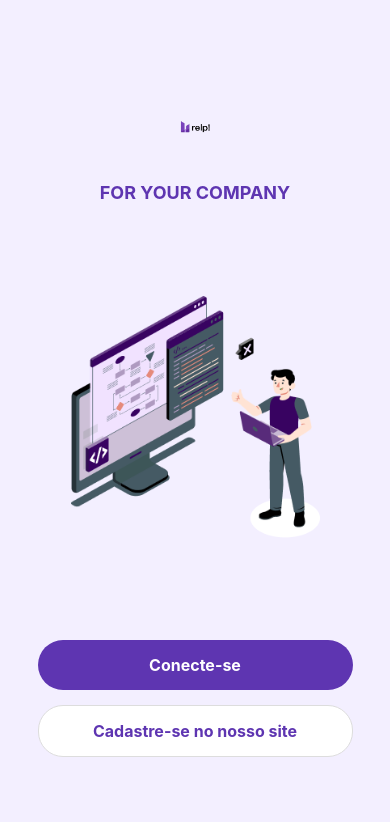
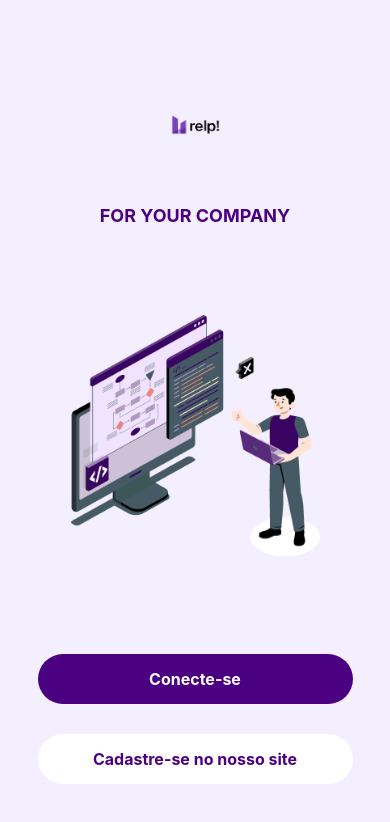
Before and after one commit to TccStreamLine/relp_app, a React Native app: screen /SignIn in a window 390 px wide. Shown: the top 822 px of the page. Built offline with nearby package versions, Linux system fonts and the light colour scheme.

Commit message:
Commit inicial: Estrutura do app, telas de splash, login e home

```diff
--- a/App.tsx
+++ b/App.tsx
@@ -2,20 +2,26 @@ import React from 'react';
 import { NavigationContainer } from '@react-navigation/native';
 import { createNativeStackNavigator } from '@react-navigation/native-stack';
 
-// Importando todas as telas
+
 import Splash from './src/pages/splash';
 import Login from './src/pages/login';
 import SignIn from './src/pages/signIn';
+import Home from './src/pages/home';
 
 const Stack = createNativeStackNavigator();
 
 export default function App() {
   return (
     <NavigationContainer>
-      <Stack.Navigator initialRouteName="Splash" screenOptions={{ headerShown: false }}>
+      <Stack.Navigator
+        initialRouteName="Splash"
+        screenOptions={{ headerShown: false }}
+      >
+        {/* Stack.Screen */}
         <Stack.Screen name="Splash" component={Splash} />
         <Stack.Screen name="Login" component={Login} />
         <Stack.Screen name="SignIn" component={SignIn} />
+        <Stack.Screen name="Home" component={Home} />
       </Stack.Navigator>
     </NavigationContainer>
   );
--- /dev/null
+++ b/src/pages/home/index.tsx
@@ -0,0 +1,19 @@
+import React from 'react';
+import { View, Text, TouchableOpacity } from 'react-native';
+import { style } from './style';
+
+export default function Home({ navigation }: { navigation: any }) {
+    return (
+        <View style={style.container}>
+            <Text style={style.title}>Olá Usuario!</Text>
+            <Text style={style.subtitle}>Conexão com o banco de dados foi um sucesso!</Text>
+
+            <TouchableOpacity
+                style={style.button}
+                onPress={() => navigation.replace('Login')}
+            >
+                <Text style={style.buttonText}>Sair (Voltar para Login)</Text>
+            </TouchableOpacity>
+        </View>
+    );
+}
--- /dev/null
+++ b/src/pages/home/style.ts
@@ -0,0 +1,35 @@
+import { StyleSheet } from 'react-native';
+
+export const style = StyleSheet.create({
+    container: {
+        flex: 1,
+        backgroundColor: '#F3EFFF',
+        alignItems: 'center',
+        justifyContent: 'center',
+        padding: 20,
+    },
+    title: {
+        fontSize: 32,
+        fontWeight: 'bold',
+        color: '#4B0082',
+        marginBottom: 10,
+    },
+    subtitle: {
+        fontSize: 18,
+        color: '#333',
+        textAlign: 'center',
+        marginBottom: 40,
+    },
+    button: {
+        backgroundColor: '#4B0082',
+        paddingVertical: 15,
+        paddingHorizontal: 30,
+        borderRadius: 50,
+        elevation: 5,
+    },
+    buttonText: {
+        color: '#FFFFFF',
+        fontSize: 16,
+        fontWeight: 'bold',
+    },
+});
--- a/src/pages/login/style.ts
+++ b/src/pages/login/style.ts
@@ -5,44 +5,46 @@ export const style = StyleSheet.create({
         flex: 1,
         backgroundColor: '#F3EFFF',
         alignItems: 'center',
-        justifyContent: 'space-around',
+        justifyContent: 'space-between',
         paddingHorizontal: 20,
-        paddingVertical: 40,
+        paddingVertical: 60,
     },
     boxTop: {
         alignItems: 'center',
     },
     logo: {
-        width: 150,
-        height: 80,
+        width: 200,
+        height: 130,
         resizeMode: 'contain',
     },
     slogan: {
         marginTop: 15,
         fontSize: 18,
         fontWeight: 'bold',
-        color: '#5E35B1',
+        color: '#4B0082',
     },
     boxMid: {
         width: '100%',
         alignItems: 'center',
+        marginVertical: 20,
     },
     illustration: {
-        width: 300,
+        width: '90%',
         height: 250,
+        resizeMode: 'contain',
     },
     boxBottom: {
         width: '100%',
         alignItems: 'center',
     },
     connectButton: {
-        backgroundColor: '#5E35B1',
+        backgroundColor: '#4B0082',
         paddingVertical: 15,
-        borderRadius: 25,
+        borderRadius: 50,
         width: '90%',
         alignItems: 'center',
-        marginBottom: 15,
-        elevation: 5,
+        marginBottom: 50,
+        elevation: 10,
     },
     connectButtonText: {
         color: '#FFFFFF',
@@ -52,14 +54,14 @@ export const style = StyleSheet.create({
     registerButton: {
         backgroundColor: '#FFFFFF',
         paddingVertical: 15,
-        borderRadius: 25,
+        borderRadius: 50,
         width: '90%',
         alignItems: 'center',
-        borderWidth: 1,
-        borderColor: '#DDDDDD',
+        elevation: 3,
+        marginTop: -20,
     },
     registerButtonText: {
-        color: '#5E35B1',
+        color: '#4B0082',
         fontSize: 16,
         fontWeight: 'bold',
     },
--- a/src/pages/signIn/index.tsx
+++ b/src/pages/signIn/index.tsx
@@ -1,9 +1,59 @@
-import React from 'react';
-import { View, Text, TextInput, TouchableOpacity, Image } from 'react-native';
+import React, { useState } from 'react';
+import { View, Text, TextInput, TouchableOpacity, Image, Alert } from 'react-native';
 import { Feather } from '@expo/vector-icons';
 import { style } from './style';
 
+const blocksImage = require('../../assets/caixa.png');
+
+const SEU_IP_LOCAL = '192.168.15.3';
+const API_URL = 'http://192.168.15.3/relp_api';
+
+
 export default function SignIn({ navigation }: { navigation: any }) {
+
+
+    const [email, setEmail] = useState('');
+    const [password, setPassword] = useState('');
+
+
+    const handleLogin = async () => {
+        if (email === '' || password === '') {
+            Alert.alert('Erro', 'Por favor, preencha o email e a senha.');
+            return;
+        }
+
+        try {
+
+            const response = await fetch(`${API_URL}/login.php`, {
+                method: 'POST',
+                headers: {
+                    'Accept': 'application/json',
+                    'Content-Type': 'application/json'
+                },
+
+                body: JSON.stringify({
+                    email: email,
+                    senha: password
+                })
+            });
+
+            const data = await response.json();
+
+            if (data.success) {
+
+                navigation.replace('Home');
+            } else {
+
+                Alert.alert('Falha no Login', data.message);
+            }
+
+        } catch (error) {
+            console.error(error);
+            Alert.alert('Erro de Conexão', 'Não foi possível conectar ao servidor. Verifique seu IP e se o XAMPP está rodando.');
+        }
+    };
+
+
     return (
         <View style={style.container}>
             <View style={style.header}>
@@ -14,7 +64,11 @@ export default function SignIn({ navigation }: { navigation: any }) {
 
             <View style={style.topSection}>
                 <Text style={style.title}>FACILITANDO SUA VIDA DE CEO!</Text>
-                <View style={style.imagePlaceholder} />
+                <Image
+                    source={blocksImage}
+                    style={style.blocksImage}
+                    resizeMode="contain"
+                />
             </View>
 
             <View style={style.form}>
@@ -23,9 +77,12 @@ export default function SignIn({ navigation }: { navigation: any }) {
                     <Feather name="mail" size={20} color="#888" style={style.icon} />
                     <TextInput
                         style={style.input}
-                        placeholder="usuarioExistente@gmail.com"
+                        placeholder="Usuario@gmail.com"
+                        placeholderTextColor="#AAA"
                         keyboardType="email-address"
                         autoCapitalize="none"
+                        value={email}
+                        onChangeText={setEmail}
                     />
                 </View>
 
@@ -35,11 +92,15 @@ export default function SignIn({ navigation }: { navigation: any }) {
                     <TextInput
                         style={style.input}
                         placeholder="••••••••••"
+                        placeholderTextColor="#AAA"
                         secureTextEntry
+                        value={password}
+                        onChangeText={setPassword}
                     />
                 </View>
 
-                <TouchableOpacity style={style.signInButton}>
+                {/* Chama a função handleLogin ao clicar */}
+                <TouchableOpacity style={style.signInButton} onPress={handleLogin}>
                     <Text style={style.signInButtonText}>Entre aqui!</Text>
                 </TouchableOpacity>
 
--- a/src/pages/signIn/style.ts
+++ b/src/pages/signIn/style.ts
@@ -3,20 +3,20 @@ import { StyleSheet, Dimensions } from 'react-native';
 export const style = StyleSheet.create({
     container: {
         flex: 1,
-        backgroundColor: '#F7F5FF',
+        backgroundColor: '#FFFFFF',
     },
     header: {
         paddingTop: 50,
         paddingHorizontal: 20,
+        backgroundColor: '#E9E3FF',
     },
     topSection: {
         backgroundColor: '#E9E3FF',
         paddingHorizontal: 20,
-        paddingBottom: 40,
+        paddingBottom: 60,
         borderBottomLeftRadius: 30,
         borderBottomRightRadius: 30,
         position: 'relative',
-        overflow: 'hidden',
     },
     title: {
         fontSize: 28,
@@ -25,20 +25,23 @@ export const style = StyleSheet.create({
         width: '60%',
         marginTop: 20,
     },
-    imagePlaceholder: {
-        width: 120,
-        height: 180,
-        backgroundColor: '#D8BFD8',
+
+
+    blocksImage: {
+
+        width: 150,
+        height: 250,
         position: 'absolute',
-        right: 20,
-        top: 40,
-        borderRadius: 10,
+        right: 15,
+        top: 30,
         transform: [{ rotate: '15deg' }]
     },
+
+
     form: {
         flex: 1,
         padding: 30,
-        marginTop: 20,
+        marginTop: 10,
     },
     label: {
         fontSize: 16,
--- a/src/pages/splash/index.tsx
+++ b/src/pages/splash/index.tsx
@@ -2,7 +2,7 @@ import React, { useEffect } from 'react';
 import { View, Image, Animated } from 'react-native';
 import { style } from './style';
 
-// Usando o nome 'logo.png' (minúsculo) como você confirmou
+
 const logo = require('../../assets/logo.png');
 
 export default function Splash({ navigation }: { navigation: any }) {
--- a/src/pages/splash/style.ts
+++ b/src/pages/splash/style.ts
@@ -8,7 +8,7 @@ export const style = StyleSheet.create({
         justifyContent: 'center',
     },
     logo: {
-        width: 200,
-        height: 100,
+        width: 700,
+        height: 500,
     },
 });
```
Also changed, not shown: src/assets/caixa.png (added).
